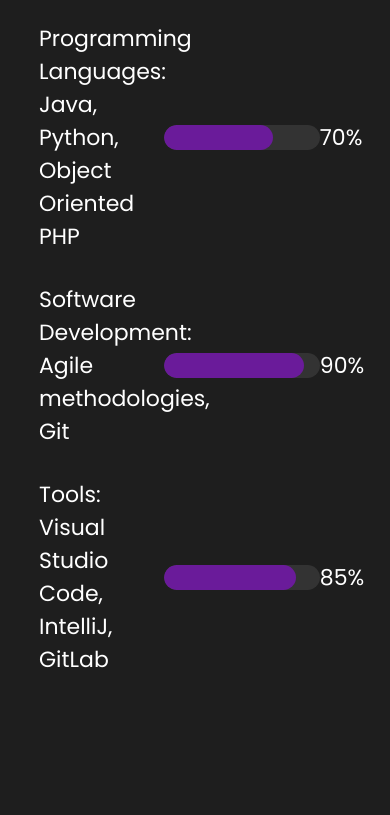
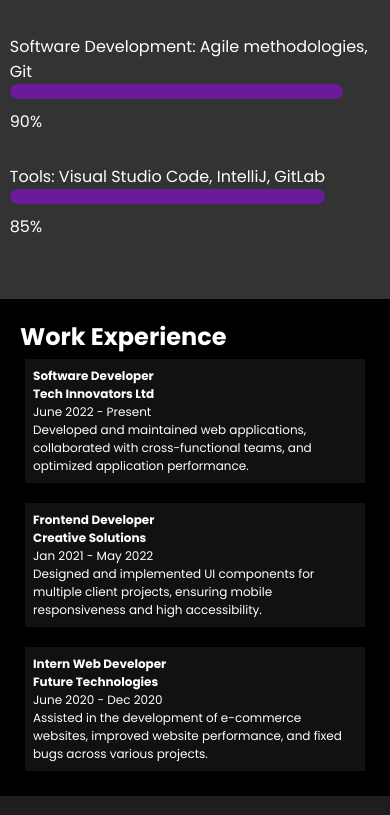
Before and after one commit to remyhayaan/portfolio, a React (Create React App) app in the folder myportfoli/: page / in a window 390 px wide. Shown: the part 4309-5124 px from the top of the page. Built offline with nearby package versions, Linux system fonts and the light colour scheme.

Commit message:
Experience.js page

```diff
--- a/myportfoli/package.json
+++ b/myportfoli/package.json
@@ -9,6 +9,7 @@
     "@testing-library/user-event": "^13.5.0",
     "react": "^18.3.1",
     "react-dom": "^18.3.1",
+    "react-intersection-observer": "^9.13.1",
     "react-scripts": "5.0.1",
     "web-vitals": "^2.1.4"
   },
--- a/myportfoli/src/App.css
+++ b/myportfoli/src/App.css
@@ -25,6 +25,7 @@
   position: sticky;
   top: 0;
   z-index: 3;
+
 }
 
 .logo {
@@ -69,6 +70,7 @@
   margin: 0 auto;
   overflow: hidden;
   position: relative;
+
 }
 
 .bgSmall {
@@ -410,7 +412,10 @@
 
 /* ProgrammingLanguages.css */
 
-
+#languages {
+  background-color: #333;
+  padding-bottom: 10px;
+}
 
 .skills-container {
   width: 80%; /* Occupies 80% of the page width */
@@ -422,6 +427,7 @@
   font-size: 45px; /* Large heading */
   color: #FFF; /* White heading text */
   margin-bottom: 40px;
+  padding-top: 30px;
 }
 
 .skill {
@@ -458,6 +464,64 @@
   text-align: right;
   font-size: 22px;
 }
+
+/* RESPONSIVENESS */
+
+/* For tablet screens (up to 768px) */
+@media (max-width: 768px) {
+  .skills-container {
+    width: 90%; /* Increase container width */
+  }
+
+  h2.skill-heading {
+    font-size: 36px; /* Smaller heading size */
+  }
+
+  .skill {
+    flex-direction: column; /* Stack skill title, progress bar, and level vertically */
+    align-items: flex-start; /* Align items to the start */
+  }
+
+  .skill-title,
+  .skill-level {
+    width: 100%; /* Full width for titles and percentages */
+    font-size: 18px; /* Smaller font size */
+  }
+
+  .progress-bar-container {
+    width: 100%; /* Progress bar takes full width */
+    height: 20px; /* Adjust progress bar height */
+  }
+
+  .skill-level {
+    text-align: left; /* Align percentage to the left */
+    margin-top: 10px; /* Space between bar and percentage */
+  }
+}
+
+/* For mobile screens (up to 480px) */
+@media (max-width: 480px) {
+  .skills-container {
+    width: 95%; /* Occupies almost full page width */
+  }
+
+  h2.skill-heading {
+    font-size: 28px; /* Reduce heading size for smaller screens */
+  }
+
+  .skill-title {
+    font-size: 16px; /* Further reduce font size for mobile */
+  }
+
+  .skill-level {
+    font-size: 16px; /* Reduce skill percentage font size */
+  }
+
+  .progress-bar-container {
+    height: 15px; /* Shorter progress bar height */
+  }
+}
+
 
 
 /* Contact.css */
@@ -1109,3 +1173,90 @@
     display: none; /* Hide contact button on smaller screens */
   }
 }
+/* General styling with black background and white text */
+.work-experience {
+  padding: 20px;
+  background-color: #000; /* Black background */
+  color: #fff;            /* White text */
+  font-family: Arial, sans-serif;
+}
+
+/* Experience list styles with animation */
+.experience-list {
+  display: flex;
+  flex-direction: column;
+  gap: 20px;
+  transition: transform 0.6s ease-out, opacity 0.6s ease-out;
+}
+
+/* Hidden state before animation starts */
+.hidden {
+  transform: translateY(100px);
+  opacity: 0;
+}
+
+/* Visible state with animation */
+.visible {
+  transform: translateY(0);
+  opacity: 1;
+}
+
+/* Experience item styling - no borders or outline */
+.experience {
+  padding: 15px;
+  background-color: #111; /* Slightly lighter black for contrast */
+  border: none;           /* No borders */
+  box-shadow: none;       /* No box-shadow */
+  border-radius: 0;       /* No border radius */
+  opacity: 0;
+  transform: translateY(50px);
+  animation: fadeInUp 0.6s forwards; /* Animation */
+}
+
+/* Adding delay to each experience item to create a staggered effect */
+.experience:nth-child(1) {
+  animation-delay: 0.2s;
+}
+.experience:nth-child(2) {
+  animation-delay: 0.4s;
+}
+.experience:nth-child(3) {
+  animation-delay: 0.6s;
+}
+
+/* Fade in animation */
+@keyframes fadeInUp {
+  to {
+    opacity: 1;
+    transform: translateY(0);
+  }
+}
+
+/* Responsive Design */
+@media (max-width: 768px) {
+  .experience-list {
+    padding: 10px;
+  }
+
+  .experience {
+    padding: 10px;
+  }
+
+  h3, h4, p {
+    font-size: 14px;
+  }
+}
+
+@media (max-width: 480px) {
+  .experience-list {
+    padding: 5px;
+  }
+
+  .experience {
+    padding: 8px;
+  }
+
+  h3, h4, p {
+    font-size: 12px;
+  }
+}
--- a/myportfoli/src/App.js
+++ b/myportfoli/src/App.js
@@ -6,7 +6,7 @@
 import Contact from './components/Contact';
 import Languages from './components/Languages';
 import About from './components/About';
-
+import WorkExperience from './components/Experience';
 
 function App() {
   return (
@@ -16,6 +16,7 @@
      <About/>
      <Skills />
      <Languages/>
+     <WorkExperience/>
      <Works/>
      <Contact/>
     </div>
--- a/myportfoli/src/components/About.js
+++ b/myportfoli/src/components/About.js
@@ -12,7 +12,7 @@
         const entry = entries[0];
         setIsVisible(entry.isIntersecting);
       },
-      { threshold: 0.1 } // Trigger when 10% of the section is visible
+      { threshold: 0.5 } // Trigger when 10% of the section is visible
     );
 
     if (aboutRef.current) {
--- /dev/null
+++ b/myportfoli/src/components/Experience.js
@@ -0,0 +1,49 @@
+import React from "react";
+import { useInView } from "react-intersection-observer";
+
+
+const WorkExperience = () => {
+  const experiences = [
+    {
+      role: "Software Developer",
+      company: "Tech Innovators Ltd",
+      duration: "June 2022 - Present",
+      description: "Developed and maintained web applications, collaborated with cross-functional teams, and optimized application performance."
+    },
+    {
+      role: "Frontend Developer",
+      company: "Creative Solutions",
+      duration: "Jan 2021 - May 2022",
+      description: "Designed and implemented UI components for multiple client projects, ensuring mobile responsiveness and high accessibility."
+    },
+    {
+      role: "Intern Web Developer",
+      company: "Future Technologies",
+      duration: "June 2020 - Dec 2020",
+      description: "Assisted in the development of e-commerce websites, improved website performance, and fixed bugs across various projects."
+    }
+  ];
+
+  // Intersection Observer setup without `triggerOnce`
+  const { ref, inView } = useInView({
+    threshold: 0.2, // 20% of the element is in view
+  });
+
+  return (
+    <div className="work-experience">
+      <h2>Work Experience</h2>
+      <div ref={ref} className={`experience-list ${inView ? "visible" : "hidden"}`}>
+        {experiences.map((experience, index) => (
+          <div key={index} className="experience">
+            <h3>{experience.role}</h3>
+            <h4>{experience.company}</h4>
+            <p>{experience.duration}</p>
+            <p>{experience.description}</p>
+          </div>
+        ))}
+      </div>
+    </div>
+  );
+};
+
+export default WorkExperience;
--- a/myportfoli/src/components/Navbar.js
+++ b/myportfoli/src/components/Navbar.js
@@ -15,6 +15,8 @@
         <Link activeClass='active' to='about' spy={true} smooth={true} offset={-100} duration={500} className='desktopMenuListItem'>About</Link>
         <Link activeClass='active' to='skills' spy={true} smooth={true} offset={-100} duration={500} className='desktopMenuListItem'>Skills</Link>
         <Link activeClass='active' to='languages' spy={true} smooth={true} offset={-100} duration={500} className='desktopMenuListItem'>Languages</Link>
+        <Link activeClass='active' to='experience' spy={true} smooth={true} offset={-100} duration={500} className='desktopMenuListItem'>Experience</Link>
+
         <Link activeClass='active' to='works' spy={true} smooth={true} offset={-100} duration={500} className='desktopMenuListItem'>Portfolio</Link>
       </div>
       <button className='desktopMenuBtn' onClick={() => {
```
Also changed, not shown: 1 other file (tests, documents, lock files or other folders).
